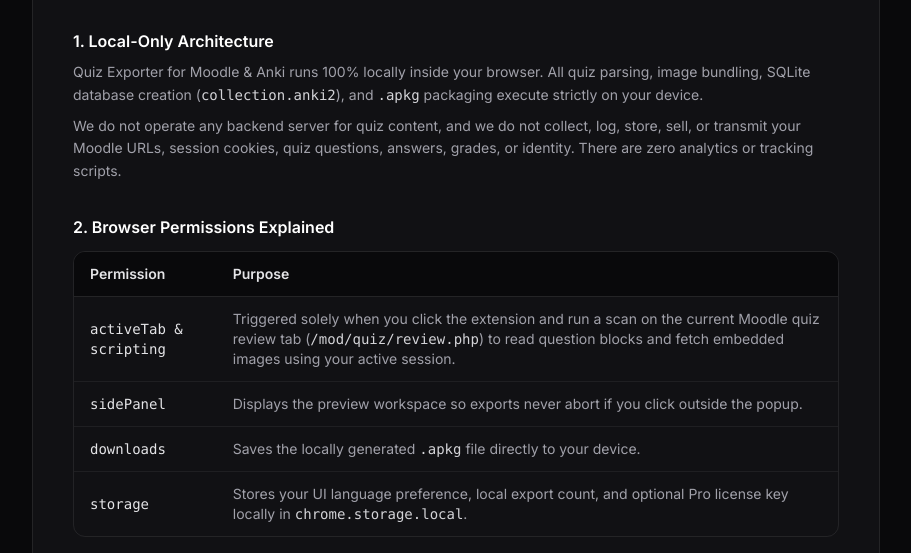
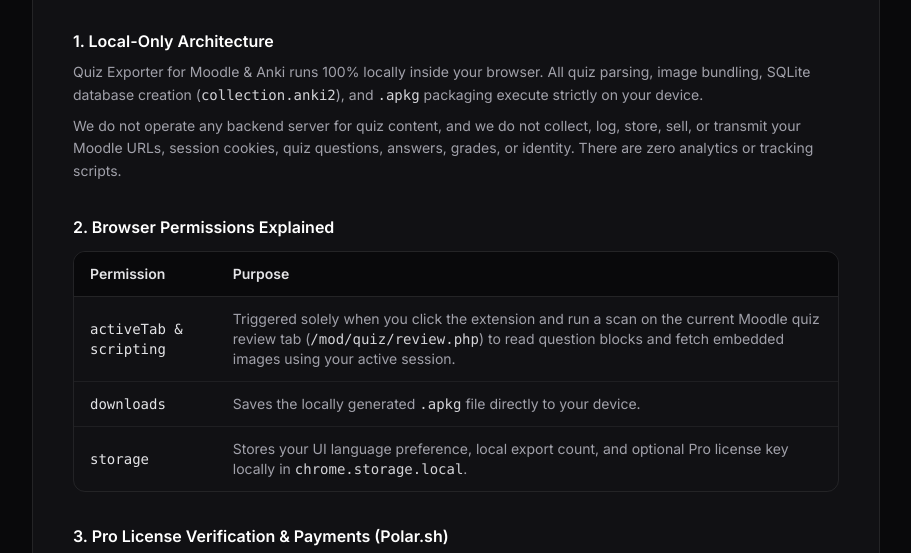
Before and after one commit to moodletoanki/moodletoanki.github.io, a plain HTML site: page privacy.html in a window 1280 px wide. Shown: the part 237-790 px from the top of the page, without its empty margins (184-1095 px from the left). Drawn offline with nearby package versions, Linux system fonts and the light colour scheme.

Commit message:
Add files via upload

```diff
--- a/privacy.html
+++ b/privacy.html
@@ -68,10 +68,6 @@
                   <td class="px-4 py-3">Triggered solely when you click the extension and run a scan on the current Moodle quiz review tab (<code class="font-mono text-zinc-300">/mod/quiz/review.php</code>) to read question blocks and fetch embedded images using your active session.</td>
                 </tr>
                 <tr>
-                  <td class="px-4 py-3 font-mono text-zinc-200">sidePanel</td>
-                  <td class="px-4 py-3">Displays the preview workspace so exports never abort if you click outside the popup.</td>
-                </tr>
-                <tr>
                   <td class="px-4 py-3 font-mono text-zinc-200">downloads</td>
                   <td class="px-4 py-3">Saves the locally generated <code class="font-mono text-zinc-300">.apkg</code> file directly to your device.</td>
                 </tr>
```
Also changed, not shown: terms.html (+2 -1 lines).
